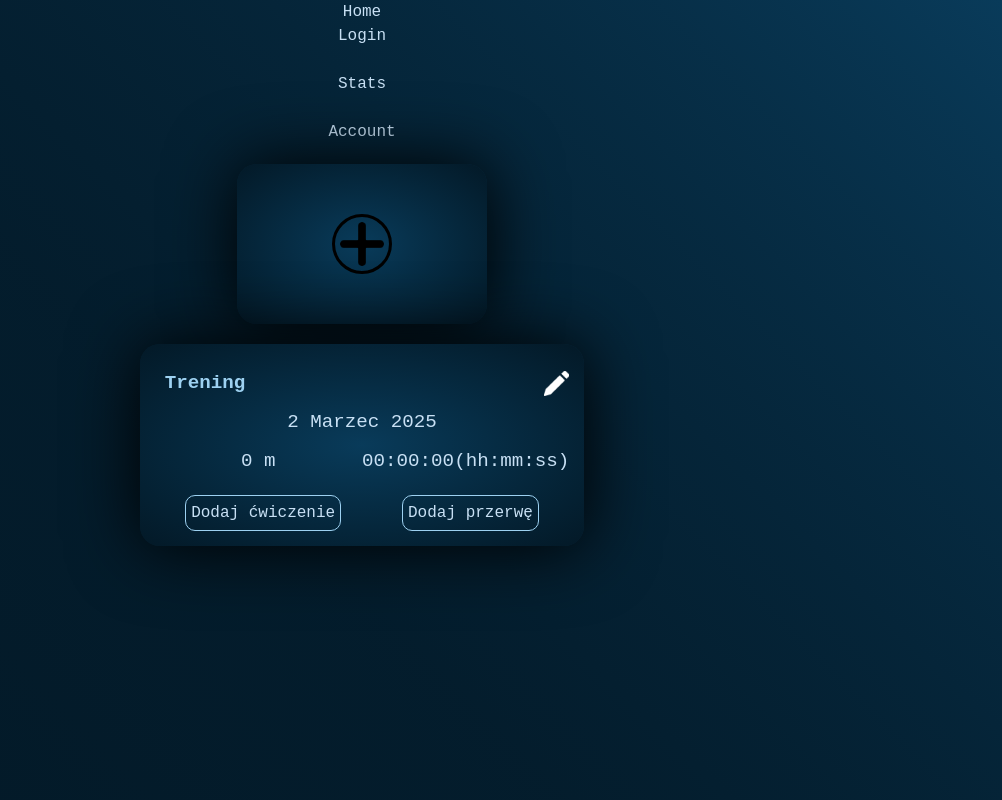
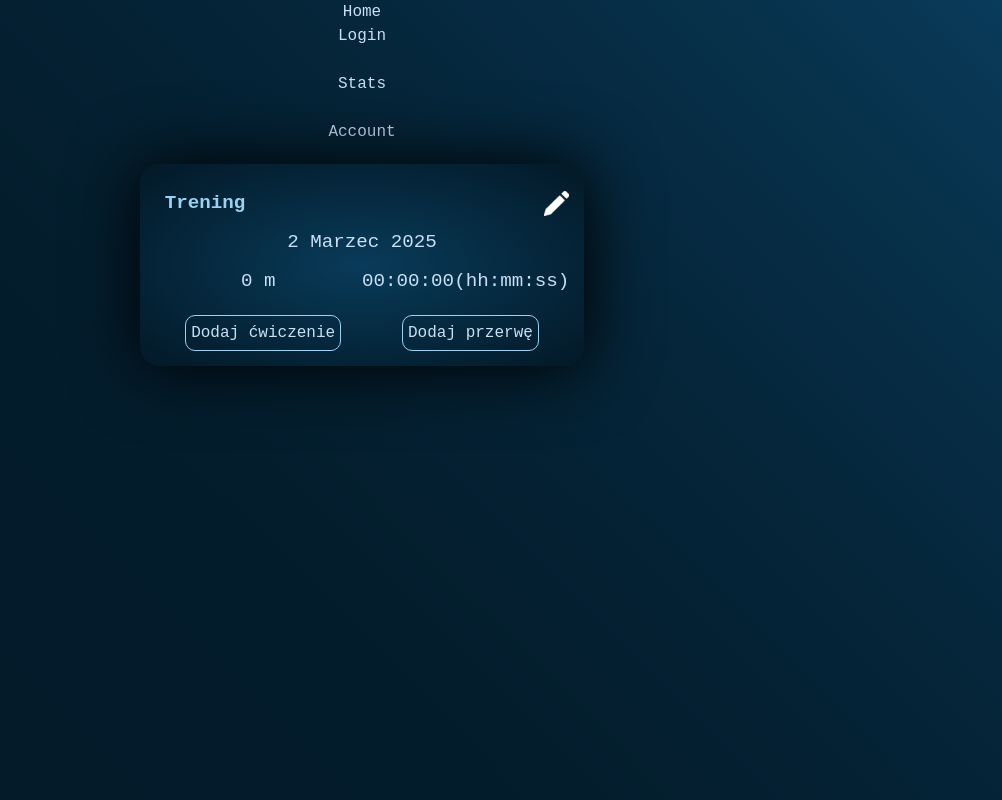
Before and after one commit to takitamMAJECZKA/swimply, a React (Vite) app: page / in a window 1280 px wide. Shown: the whole page, without its empty margins (278-1280 px from the left). Built offline with nearby package versions, Linux system fonts and the light colour scheme.

Commit message:
i got irritated so i just delited AddNEwWorkout button i hope it works now

```diff
--- a/src/Pages/Home.jsx
+++ b/src/Pages/Home.jsx
@@ -1,7 +1,7 @@
 
 import { Link } from "react-router-dom"
-import AddNewWorkout from "/src/components/AddNewWorkout.jsx"
-import Workout from "/src/components/Workout.jsx"
+// import AddNewWorkout from "../components/AddNewWorkout"
+import Workout from "../components/Workout"
 
 
 export default function Home(){
@@ -11,7 +11,7 @@ export default function Home(){
         <Link to="/login">Login</Link><br />
         <Link to="/stats">Stats</Link><br />
         <Link to="/account">Account</Link>
-        <AddNewWorkout />
+        {/* <AddNewWorkout /> */}
         <Workout />
     </div>
     )
```
